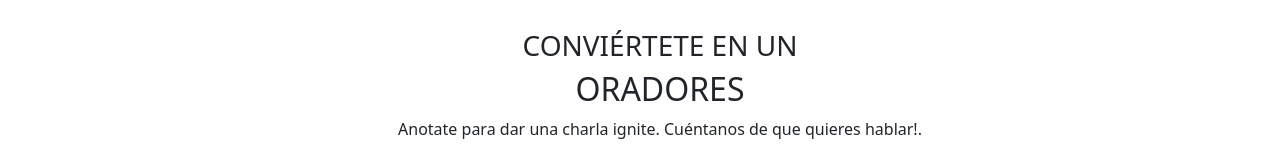
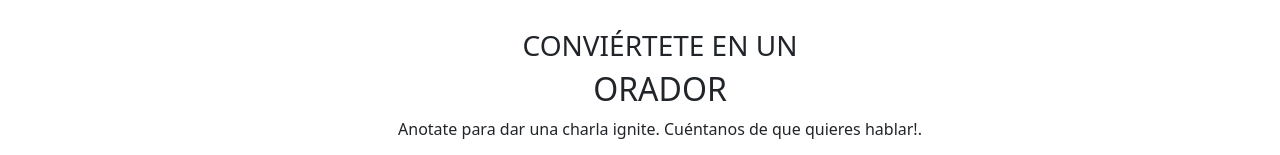
Before and after one commit to ignacioMarti91/integrador-comi23561-, a plain HTML site: page index.html in a window 1280 px wide. Shown: the part 1982-2137 px from the top of the page. Drawn offline with nearby package versions, Linux system fonts and the light colour scheme.

Commit message:
cambios2

```diff
--- a/index.html
+++ b/index.html
@@ -142,7 +142,7 @@
 
           <div class="col">
             <h3>CONVIÉRTETE EN UN</h3>
-            <h2>ORADORES</h2>
+            <h2>ORADOR</h2>
             <span><p>Anotate para dar una charla ignite. Cuéntanos de que quieres hablar!.</p></span>
             <input type="text" value="nombre">
             <input type="text" value="apellido">
```
